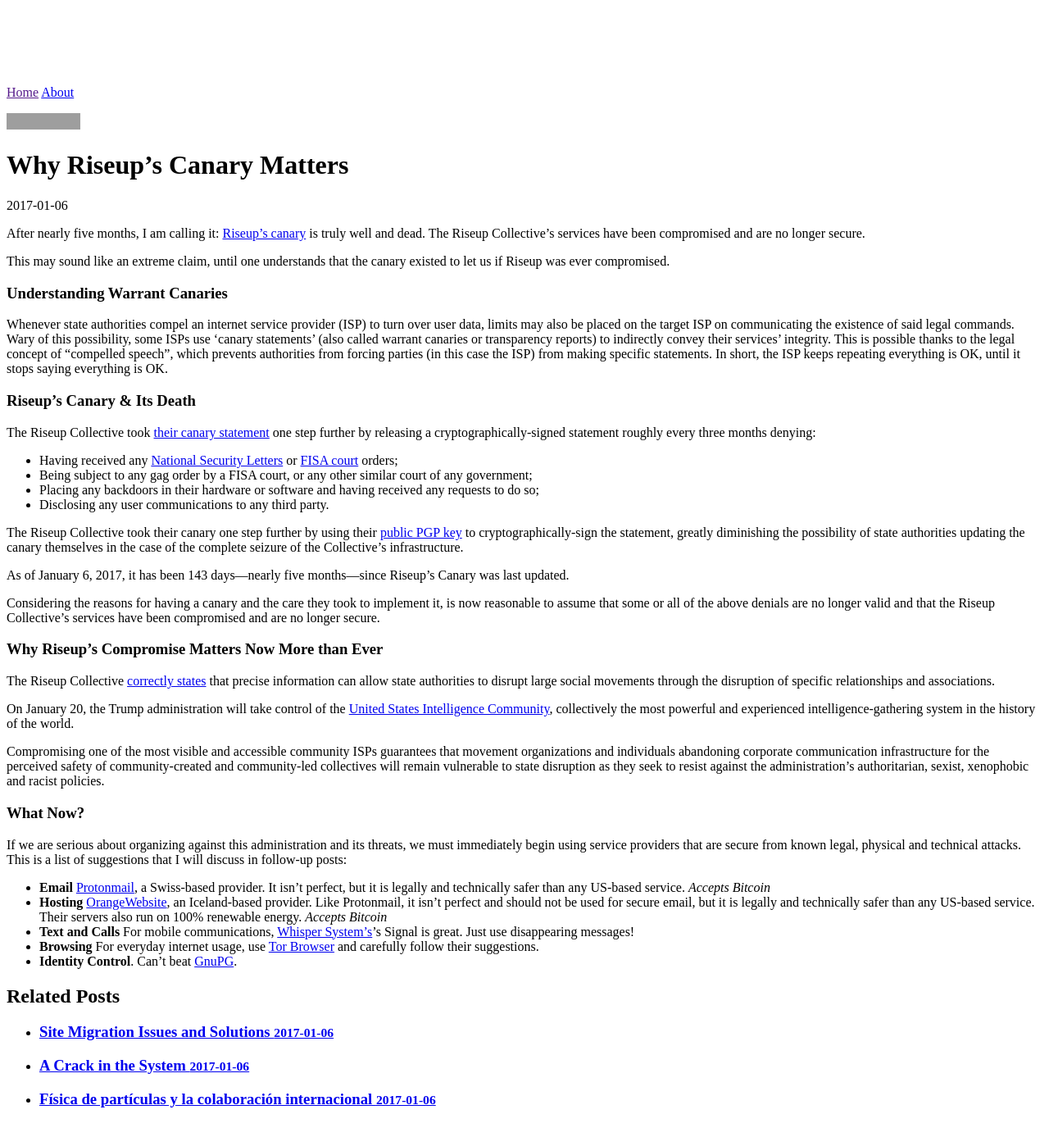
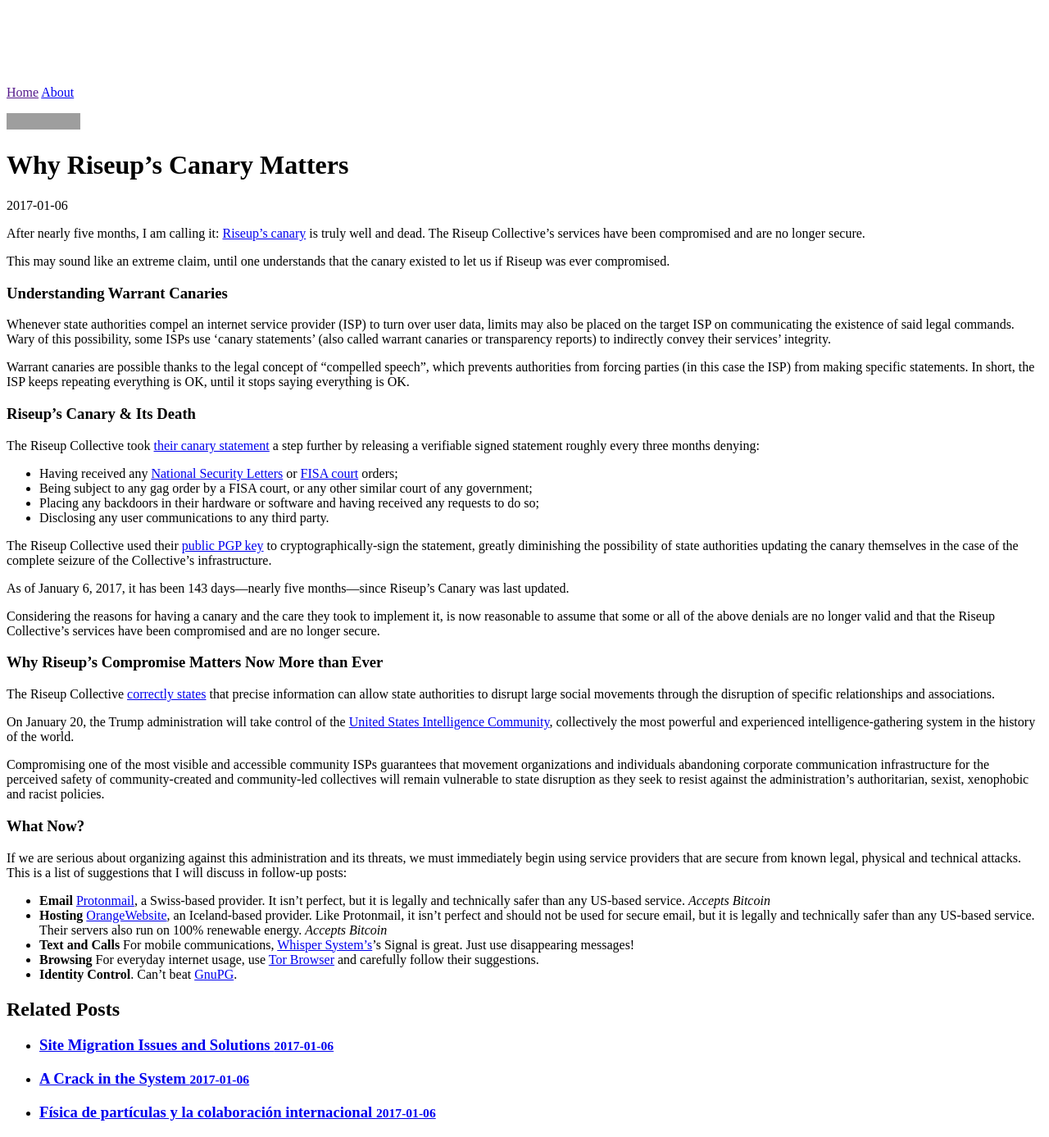
Before and after one commit to chema/sanfranciscan, a Jekyll site: the page built from _posts/2017-01-06-why-riseups-canary-matters.md, in a window 1280 px wide. Shown: the whole page at 82% size. Built offline with Jekyll 4.4.1, drawn with Linux system fonts in a browser that asks for light colours; comment, search, counter and statistics services are not loaded; grey boxes are pictures that could not be loaded.

Commit message:
Update 2017-01-06-why-riseups-canary-matters.md

```diff
--- a/_posts/2017-01-06-why-riseups-canary-matters.md
+++ b/_posts/2017-01-06-why-riseups-canary-matters.md
@@ -10,18 +10,20 @@
 
 ### Understanding Warrant Canaries
 
-Whenever state authorities compel an internet service provider (ISP) to turn over user data, limits may also be placed on the target ISP on communicating the existence of said legal commands. Wary of this possibility, some ISPs use 'canary statements' (also called warrant canaries or transparency reports) to indirectly convey their services' integrity. This is possible thanks to the legal concept of "compelled speech", which prevents authorities from forcing parties (in this case the ISP) from making specific statements. In short, the ISP keeps repeating everything is OK, until it stops saying everything is OK.
+Whenever state authorities compel an internet service provider (ISP) to turn over user data, limits may also be placed on the target ISP on communicating the existence of said legal commands. Wary of this possibility, some ISPs use 'canary statements' (also called warrant canaries or transparency reports) to indirectly convey their services' integrity.
+
+Warrant canaries are possible thanks to the legal concept of "compelled speech", which prevents authorities from forcing parties (in this case the ISP) from making specific statements. In short, the ISP keeps repeating everything is OK, until it stops saying everything is OK.
 
 ### Riseup's Canary & Its Death
 
-The Riseup Collective took [their canary statement](https://riseup.net/about-us/canary/canary-statement-signed.txt) one step further by releasing a cryptographically-signed statement roughly every three months denying:
+The Riseup Collective took [their canary statement](https://riseup.net/about-us/canary/canary-statement-signed.txt) a step further by releasing a verifiable signed statement roughly every three months denying:
 
 * Having received any [National Security Letters](https://en.wikipedia.org/wiki/National_security_letter) or [FISA court](https://en.wikipedia.org/wiki/United_States_Foreign_Intelligence_Surveillance_Court) orders;
 * Being subject to any gag order by a FISA court, or any other similar court of any government;
 * Placing any backdoors in their hardware or software and having received any requests to do so;
 * Disclosing any user communications to any third party.
 
-The Riseup Collective took their canary one step further by using their [public PGP key](https://pgp.mit.edu/pks/lookup?op=vindex&search=0x3043E2B7139A768E) to cryptographically-sign the statement, greatly diminishing the possibility of state authorities updating the canary themselves in the case of the complete seizure of the Collective's infrastructure.
+The Riseup Collective used their [public PGP key](https://pgp.mit.edu/pks/lookup?op=vindex&search=0x3043E2B7139A768E) to cryptographically-sign the statement, greatly diminishing the possibility of state authorities updating the canary themselves in the case of the complete seizure of the Collective's infrastructure.
 
 As of January 6, 2017, it has been 143 days—nearly five months—since Riseup's Canary was last updated.
 
```
